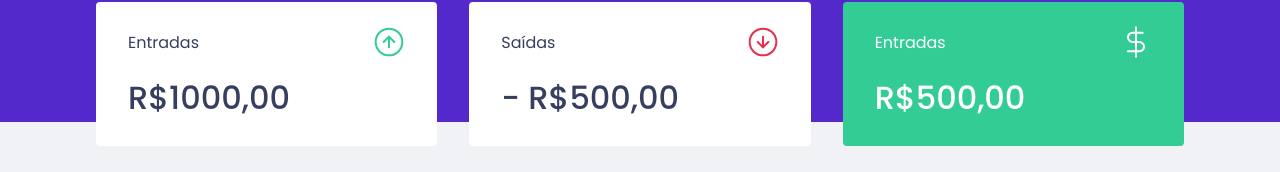
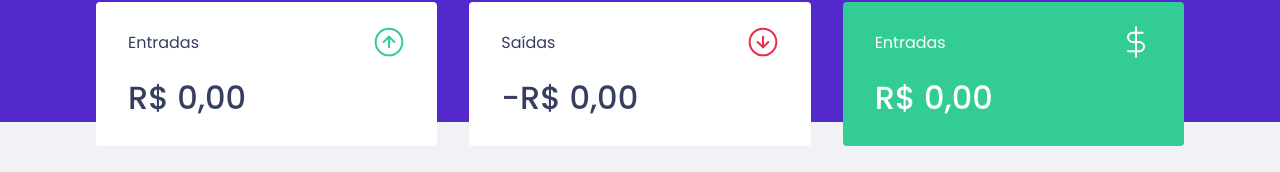
Before and after one commit to dayannebugarim/dtmoney, a React (Create React App) app: page / in a window 1280 px wide. Shown: the part 150-322 px from the top of the page. Built offline with nearby package versions, Linux system fonts and the light colour scheme; no server answers; what miragejs would draw is missing.

Commit message:
:sparkles: feat: adding transaction context and hook

```diff
--- a/src/App.tsx
+++ b/src/App.tsx
@@ -4,6 +4,7 @@
 import { Header } from "./components/Header";
 import { GlobalStyle } from "./styles/global";
 import { NewTransactionModal } from "./components/NewTransactionModal";
+import { TransactionsProvider } from "./hooks/useTransactions";
 
 Modal.setAppElement("#root");
 
@@ -20,7 +21,7 @@
   }
 
   return (
-    <>
+    <TransactionsProvider>
       <Header onOpenNewTransactionModal={handleOpenNewTransactionModal} />
       <Dashboard />
       <NewTransactionModal
@@ -28,6 +29,6 @@
         onRequestClose={handleCloseNewTransactionModal}
       />
       <GlobalStyle />
-    </>
+    </TransactionsProvider>
   );
 }
--- a/src/components/NewTransactionModal/index.tsx
+++ b/src/components/NewTransactionModal/index.tsx
@@ -4,7 +4,7 @@
 import closeImg from "../../assets/close.svg";
 import { Container, TransactionTypeContainer, RadioBox } from "./styles";
 import { FormEvent, useState } from "react";
-import { api } from "../../services/api";
+import { useTransactions } from "../../hooks/useTransactions";
 
 interface NewTransactionModalProps {
   isOpen: boolean;
@@ -15,22 +15,28 @@
   isOpen,
   onRequestClose,
 }: NewTransactionModalProps) {
+  const { createTransaction } = useTransactions();
+
   const [title, setTitle] = useState("");
-  const [value, setValue] = useState(0);
+  const [amount, setAmount] = useState(0);
   const [category, setCategory] = useState("");
   const [type, setType] = useState("deposit");
 
-  function handleCreateNewTransaction(event: FormEvent) {
+  async function handleCreateNewTransaction(event: FormEvent) {
     event.preventDefault();
 
-    const data = {
+    await createTransaction({
       title,
-      value,
+      amount,
       category,
       type,
-    };
+    });
 
-    api.post("/transaction", data);
+    setTitle("");
+    setAmount(0);
+    setCategory("");
+    setType("deposit");
+    onRequestClose();
   }
 
   return (
@@ -57,8 +63,8 @@
         <input
           type="number"
           placeholder="Valor"
-          value={value}
-          onChange={(event) => setValue(Number(event.target.value))}
+          value={amount}
+          onChange={(event) => setAmount(Number(event.target.value))}
         />
 
         <TransactionTypeContainer>
--- a/src/components/Summary/index.tsx
+++ b/src/components/Summary/index.tsx
@@ -2,8 +2,29 @@
 import outcomeImg from "../../assets/outcome.svg";
 import totalImg from "../../assets/total.svg";
 import { Container } from "./styles";
+import { useTransactions } from "../../hooks/useTransactions";
 
 export function Summary() {
+  const { transactions } = useTransactions();
+
+  const summary = transactions.reduce(
+    (acc, transaction) => {
+      if (transaction.type === "deposit") {
+        acc.deposits += transaction.amount;
+        acc.total += transaction.amount;
+      } else {
+        acc.withdraws += transaction.amount;
+        acc.total -= transaction.amount;
+      }
+
+      return acc;
+    },
+    {
+      deposits: 0,
+      withdraws: 0,
+      total: 0,
+    }
+  );
   return (
     <Container>
       <div>
@@ -11,21 +32,37 @@
           <p>Entradas</p>
           <img src={incomeImg} alt="Entradas" />
         </header>
-        <strong>R$1000,00</strong>
+        <strong>
+          {new Intl.NumberFormat("pt-BR", {
+            style: "currency",
+            currency: "BRL",
+          }).format(summary.deposits)}
+        </strong>
       </div>
       <div>
         <header>
           <p>Saídas</p>
           <img src={outcomeImg} alt="Saidas" />
         </header>
-        <strong>- R$500,00</strong>
+        <strong>
+          -
+          {new Intl.NumberFormat("pt-BR", {
+            style: "currency",
+            currency: "BRL",
+          }).format(summary.withdraws)}
+        </strong>
       </div>
       <div className="highlight-background">
         <header>
           <p>Entradas</p>
           <img src={totalImg} alt="Total" />
         </header>
-        <strong>R$500,00</strong>
+        <strong>
+          {new Intl.NumberFormat("pt-BR", {
+            style: "currency",
+            currency: "BRL",
+          }).format(summary.total)}
+        </strong>
       </div>
     </Container>
   );
--- a/src/components/TransactionsTable/index.tsx
+++ b/src/components/TransactionsTable/index.tsx
@@ -1,24 +1,8 @@
-import { useEffect, useState } from "react";
 import { Container } from "./styles";
-import { api } from "../../services/api";
-
-interface Transaction {
-  id: number;
-  title: string;
-  amount: number;
-  type: string;
-  category: string;
-  createdAt: string;
-}
+import { useTransactions } from "../../hooks/useTransactions";
 
 export function TransactionsTable() {
-  const [transactions, setTransactions] = useState<Transaction[]>([]);
-
-  useEffect(() => {
-    api
-      .get("transactions")
-      .then((response) => setTransactions(response.data.transactions));
-  }, []);
+  const { transactions } = useTransactions();
 
   return (
     <Container>
--- /dev/null
+++ b/src/hooks/useTransactions.tsx
@@ -0,0 +1,64 @@
+import {
+  ReactNode,
+  createContext,
+  useContext,
+  useEffect,
+  useState,
+} from "react";
+import { api } from "../services/api";
+
+interface Transaction {
+  id: number;
+  title: string;
+  amount: number;
+  type: string;
+  category: string;
+  createdAt: string;
+}
+
+type TransactionInput = Omit<Transaction, "id" | "createdAt">;
+
+interface TransactionsProviderProps {
+  children: ReactNode;
+}
+
+interface TransactionsContextData {
+  transactions: Transaction[];
+  createTransaction: (transaction: TransactionInput) => Promise<void>;
+}
+
+const TransactionsContext = createContext<TransactionsContextData>(
+  {} as TransactionsContextData
+);
+
+export function TransactionsProvider({ children }: TransactionsProviderProps) {
+  const [transactions, setTransactions] = useState<Transaction[]>([]);
+
+  useEffect(() => {
+    api
+      .get("transactions")
+      .then((response) => setTransactions(response.data.transactions));
+  }, []);
+
+  async function createTransaction(transactionInput: TransactionInput) {
+    const response = await api.post("/transactions", {
+      ...transactionInput,
+      createdAt: new Date(),
+    });
+    const { transaction } = response.data;
+
+    setTransactions([...transactions, transaction]);
+  }
+
+  return (
+    <TransactionsContext.Provider value={{ transactions, createTransaction }}>
+      {children}
+    </TransactionsContext.Provider>
+  );
+}
+
+export function useTransactions() {
+  const context = useContext(TransactionsContext);
+
+  return context;
+}
```
